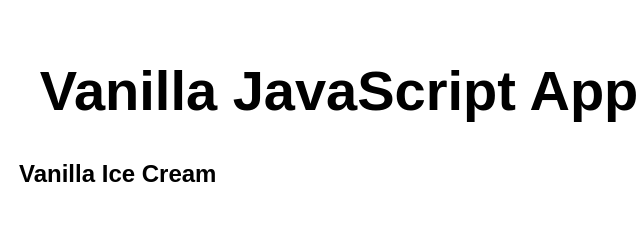
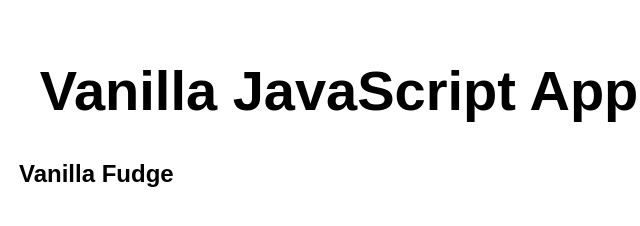
Before and after one commit to yvanupsud/my-first-static-web-app, a plain HTML site: page index.html in a window 1280 px wide. Shown: the full height of the page, 301-941 px from the left. Drawn offline with Linux system fonts and the light colour scheme.

Commit message:
modified:   index.html

```diff
--- a/index.html
+++ b/index.html
@@ -11,7 +11,7 @@
 <body>
   <main>
     <h1>Vanilla JavaScript App</h1>
-    <h2>Vanilla Ice Cream</h2>
+    <h2>Vanilla Fudge</h2>
   </main>
 </body>
 
```
